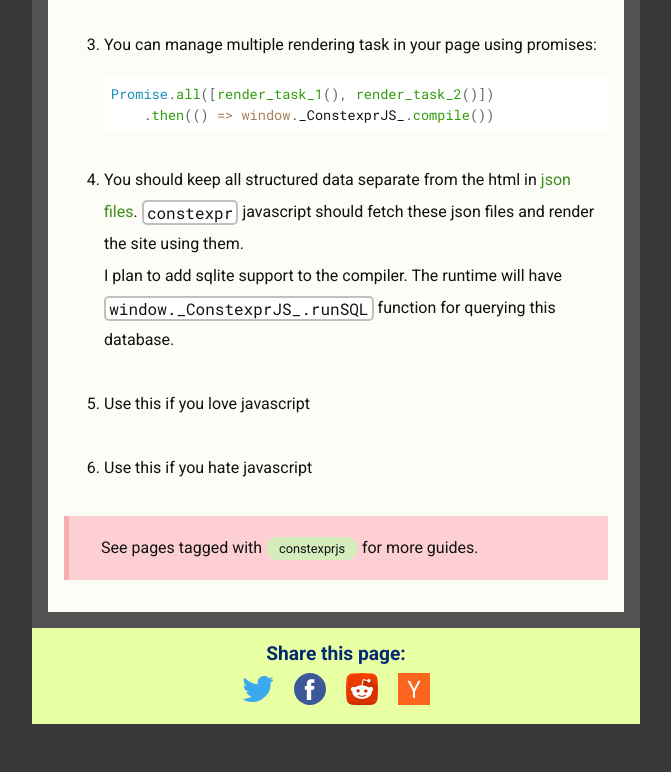
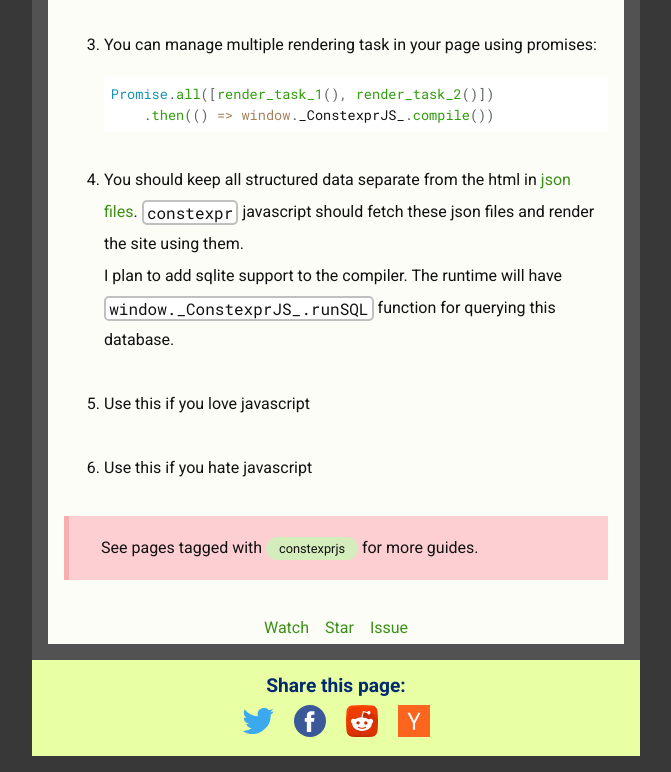
Before and after one commit to amokfa/amokfa.github.io.src, a plain HTML site: page posts/constexprjs.html in a window 1280 px wide. Shown: the part 5567-6339 px from the top of the page, without its empty margins (304-975 px from the left). Before the commit the page ends 6307 px from the top, so only its background shows below. Drawn offline with Linux system fonts and the light colour scheme; no server answers.

Commit message:
Revert "remove gh buttons"
This reverts commit 4f6101a013d079a4ec1b8e18400ca2d204a329f5.

```diff
--- a/posts/constexprjs.html
+++ b/posts/constexprjs.html
@@ -200,6 +200,13 @@ Promise.all([render_task_1(), render_task_2()])
     <blockquote>
         See pages tagged with <a class="tag_element" href="/tags/generator.html?constexprjs">constexprjs</a> for more guides.
     </blockquote>
+    <div id="end_note">
+        <div id="gh_links">
+            <a class="github-button" href="https://github.com/amokfa/ConstexprJS/subscription" data-icon="octicon-eye" data-size="large" data-show-count="true" aria-label="Watch amokfa/ConstexprJS on GitHub">Watch</a>
+            <a class="github-button" href="https://github.com/amokfa/ConstexprJS" data-icon="octicon-star" data-size="large" data-show-count="true" aria-label="Star amokfa/ConstexprJS on GitHub">Star</a>
+            <a class="github-button" href="https://github.com/amokfa/ConstexprJS/issues" data-icon="octicon-issue-opened" data-size="large" data-show-count="true" aria-label="Issue amokfa/ConstexprJS on GitHub">Issue</a>
+        </div>
+    </div>
 </article>
 </body>
 
@@ -270,6 +277,11 @@ Promise.all([render_task_1(), render_task_2()])
   window._ConstexprJS_.addExclusion('/static/files/tips.csv')
 
   render_page()
+    .then(() => {
+        addRuntimeBootstrapHook({
+            src: 'https://buttons.github.io/buttons.js'
+        })
+    })
     .then(() => window._ConstexprJS_.compile())
 </script>
 
@@ -305,5 +317,22 @@ Promise.all([render_task_1(), render_task_2()])
     article {
         overflow: hidden;
     }
+
+    #end_note {
+        display: flex;
+        flex-direction: column;
+        align-items: center;
+        grid-gap: 1em;
+        padding: 1em 1em 0;
+
+        margin: 0 -1em -1em;
+    }
+    #gh_links {
+        display: flex;
+        justify-content: center;
+        align-items: center;
+        grid-gap: 1em;
+        flex-wrap: wrap;
+    }
 </style>
 </html>
```
